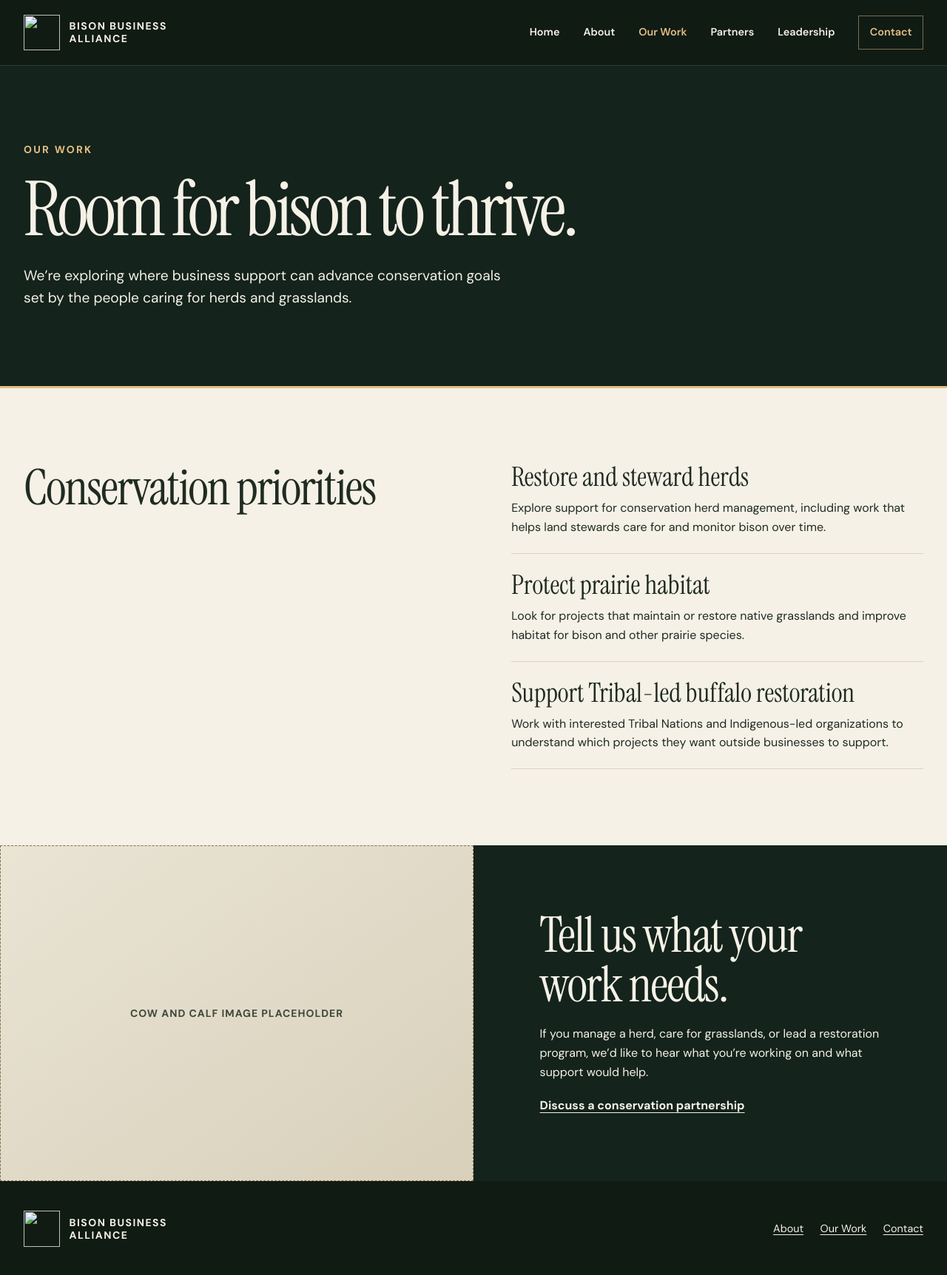
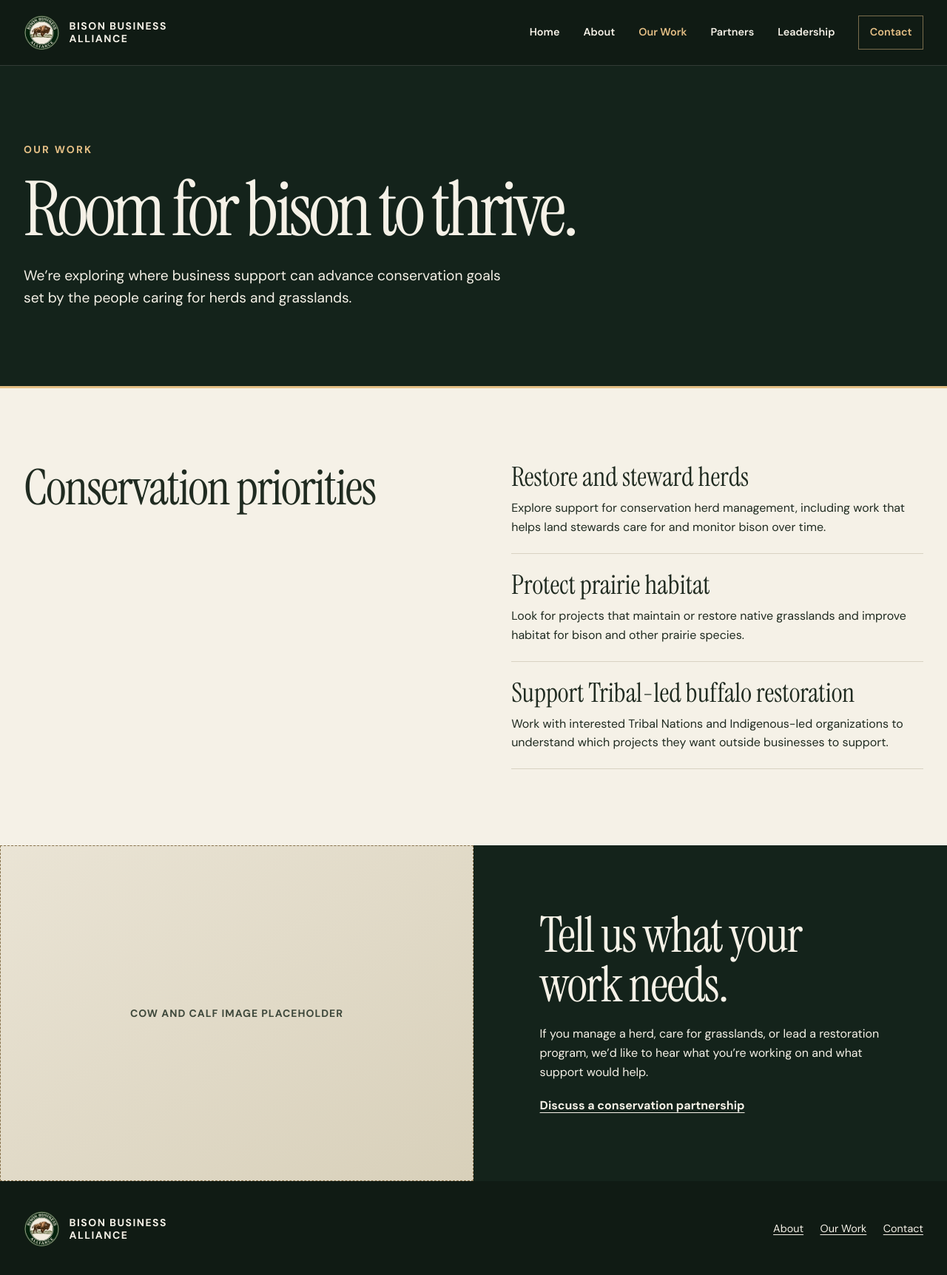
Before and after one commit to mlokhonia/bisonbusinessalliance, a plain HTML site: page conservation.html in a window 1280 px wide. Shown: the whole page at 74% size. Drawn offline with Linux system fonts and the light colour scheme.

Commit message:
Update conservation.html

```diff
--- a/conservation.html
+++ b/conservation.html
@@ -6,7 +6,7 @@
   <meta name="description" content="Explore the Alliance’s priorities for bison restoration, grassland stewardship, and Tribal-led conservation.">
   <meta name="theme-color" content="#101b14">
   <title>Our Work | Bison Business Alliance</title>
-  <link rel="icon" href="assets/emblem.webp" type="image/webp">
+  <link rel="icon" href="emblem.webp" type="image/webp">
   <link rel="stylesheet" href="styles.css">
 
 </head>
@@ -14,7 +14,7 @@
   <a class="skip" href="#main">Skip to content</a>
   <header class="site-header">
     <div class="wrap header-inner">
-      <a class="wordmark" href="index.html"><img src="assets/emblem.webp" width="49" height="49" alt=""><span>Bison Business<br>Alliance</span></a>
+      <a class="wordmark" href="index.html"><img src="emblem.webp" width="49" height="49" alt=""><span>Bison Business<br>Alliance</span></a>
       <nav aria-label="Main navigation"><a href="index.html">Home</a><a href="mission.html">About</a><a href="conservation.html" aria-current="page">Our Work</a><a href="businesses.html">Partners</a><a href="leadership.html">Leadership</a><a href="contact.html" class="nav-cta">Contact</a></nav>
     </div>
   </header>
@@ -44,7 +44,7 @@
   </main>
   <footer class="site-footer">
     <div class="wrap footer-inner">
-      <a class="wordmark" href="index.html"><img src="assets/emblem.webp" width="49" height="49" alt=""><span>Bison Business<br>Alliance</span></a>
+      <a class="wordmark" href="index.html"><img src="emblem.webp" width="49" height="49" alt=""><span>Bison Business<br>Alliance</span></a>
       <div class="footer-links">
         <a href="mission.html">About</a>
         <a href="conservation.html">Our Work</a>
```
